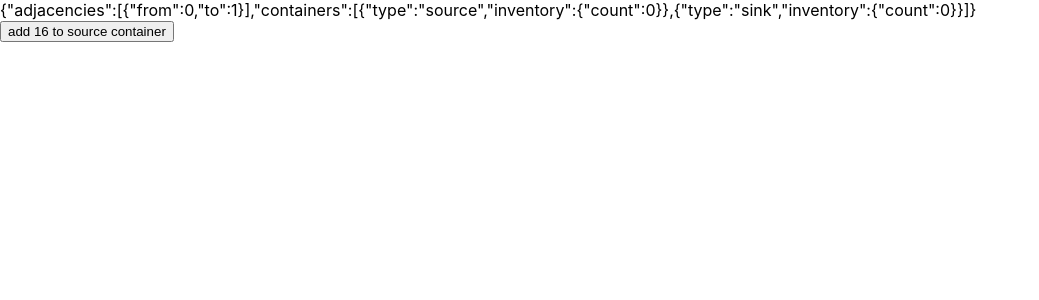
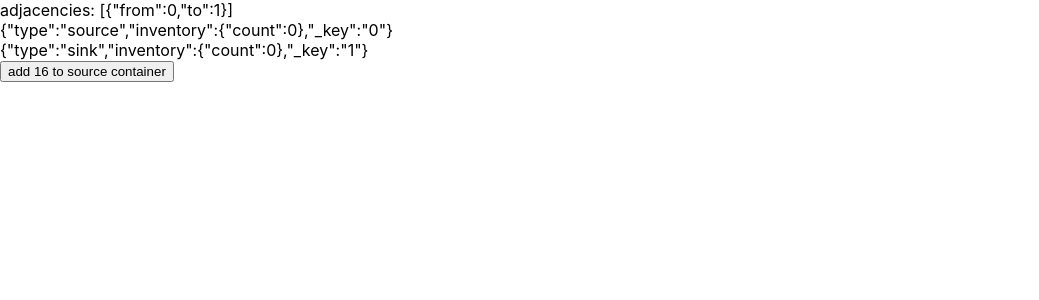
Before and after one commit to bingecraft-net/webapp, a React (Create React App) app: page / in a window 1280 px wide. Shown: the top 300 px of the page, without its empty margins (0-1039 px from the left). Built offline with nearby package versions, Linux system fonts and the light colour scheme.

Commit message:
decompose container view

```diff
--- a/src/App.tsx
+++ b/src/App.tsx
@@ -43,7 +43,14 @@ export default function App() {
   useEffect(() => setState(tick), [frame])
   return (
     <>
-      <div>{JSON.stringify(state)}</div>
+      <div>adjacencies: {JSON.stringify(state.adjacencies)}</div>
+      {state.containers.map((container, key) => (
+        <Container
+          key={key.toString()}
+          _key={key.toString()}
+          state={container}
+        />
+      ))}
       <button
         onClick={() =>
           setState((state) => ({
@@ -117,3 +124,11 @@ export function tick(state: State) {
     ),
   }
 }
+
+interface ContainerProps {
+  _key: string
+  state: ContainerState
+}
+function Container({ _key, state }: ContainerProps) {
+  return <div>{JSON.stringify({ ...state, _key })}</div>
+}
```
